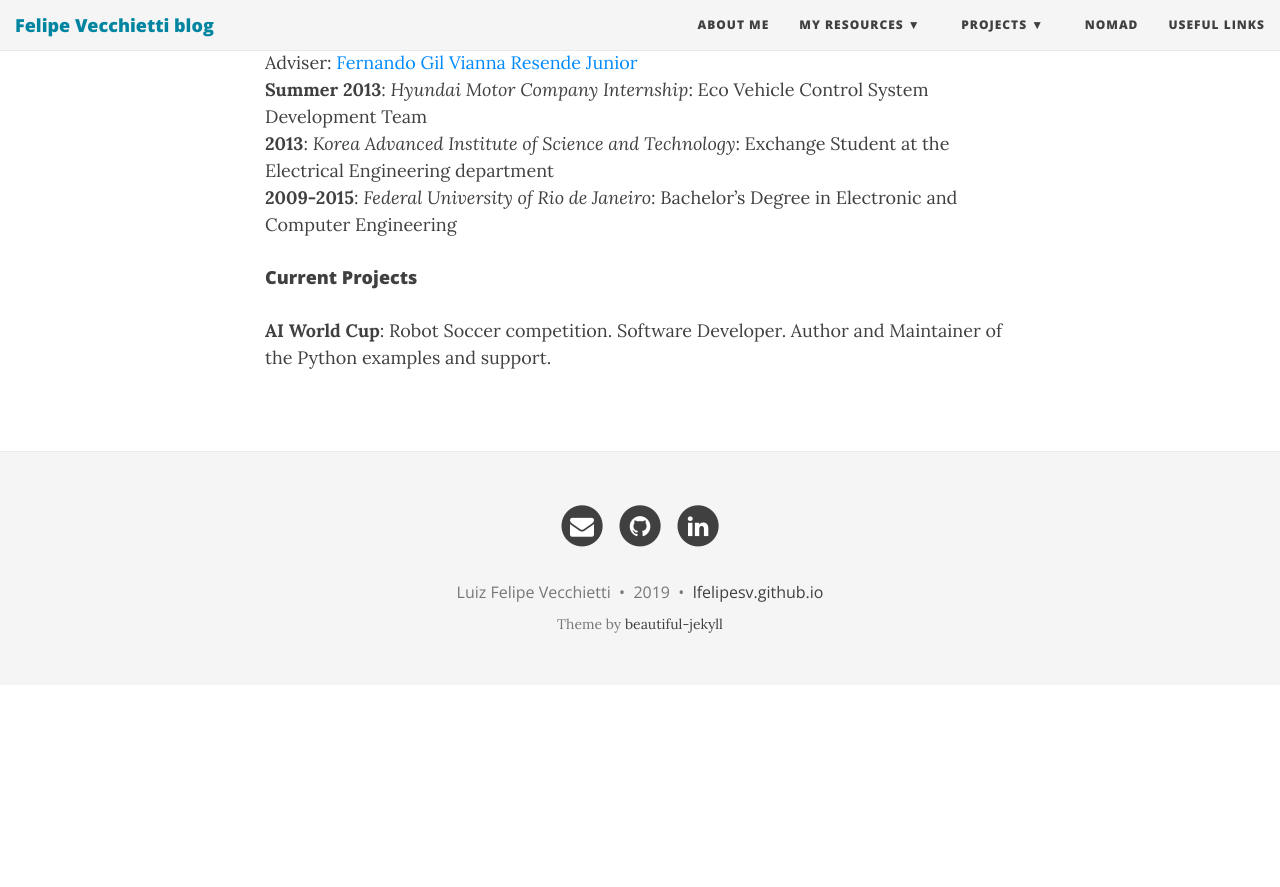
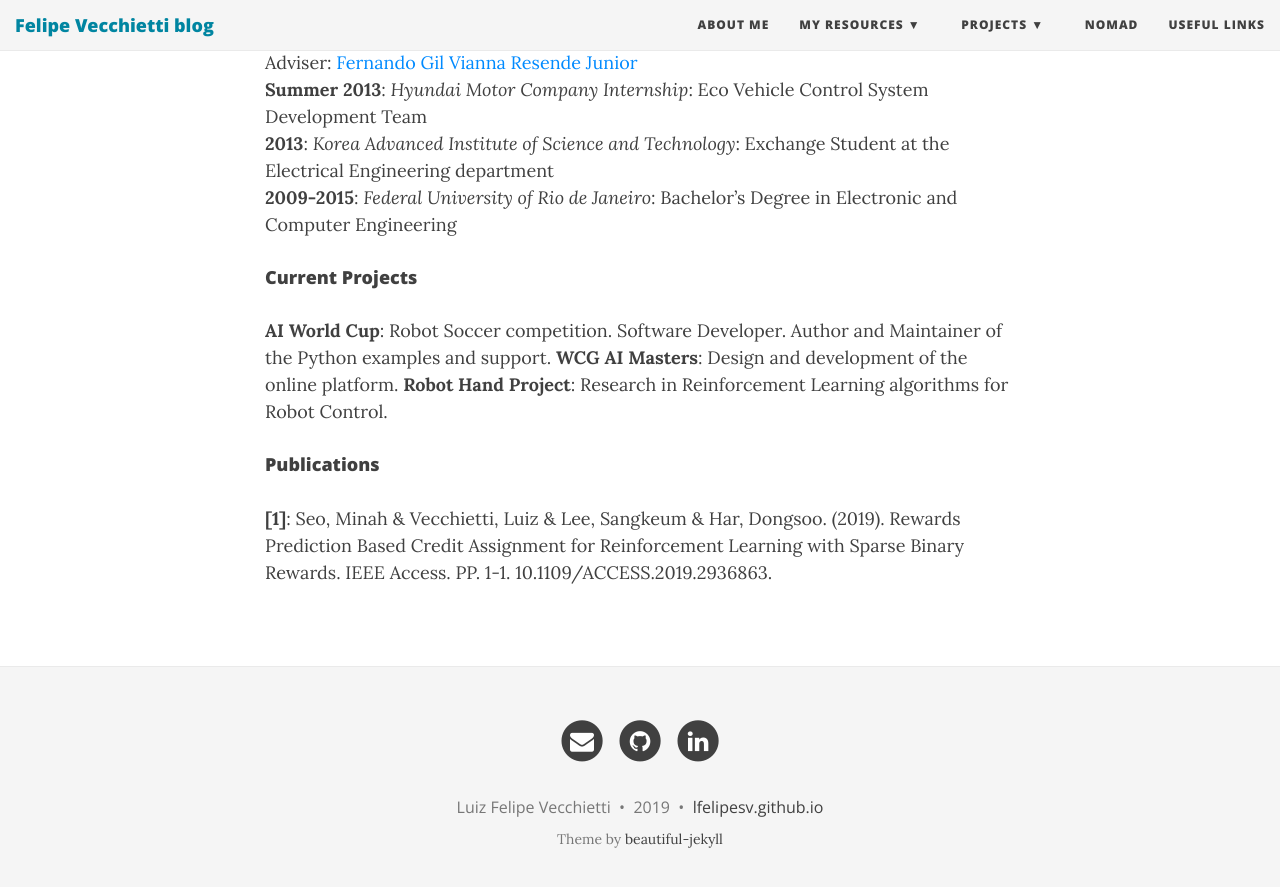
Before and after one commit to lfelipesv/lfelipesv.github.io, a Jekyll site: the page built from aboutme.md, in a window 1280 px wide and 900 px high, scrolled down 609 px. Shown: the top 887 px of the window. Built offline with Jekyll 4.4.1, drawn with Linux system fonts in a browser that asks for light colours; nearby versions of some CDN libraries; before the commit the page ends 1294 px from its top, so only the background shows below that.

Commit message:
Add publications to about me

```diff
--- a/aboutme.md
+++ b/aboutme.md
@@ -19,3 +19,9 @@ I am currently a PhD student at the Korea Advanced Institute of Science and Tech
 #### Current Projects
 
 **AI World Cup**: Robot Soccer competition. Software Developer. Author and Maintainer of the Python examples and support.
+**WCG AI Masters**: Design and development of the online platform.
+**Robot Hand Project**: Research in Reinforcement Learning algorithms for Robot Control.
+
+#### Publications
+
+**[1]**: Seo, Minah & Vecchietti, Luiz & Lee, Sangkeum & Har, Dongsoo. (2019). Rewards Prediction Based Credit Assignment for Reinforcement Learning with Sparse Binary Rewards. IEEE Access. PP. 1-1. 10.1109/ACCESS.2019.2936863.
```
